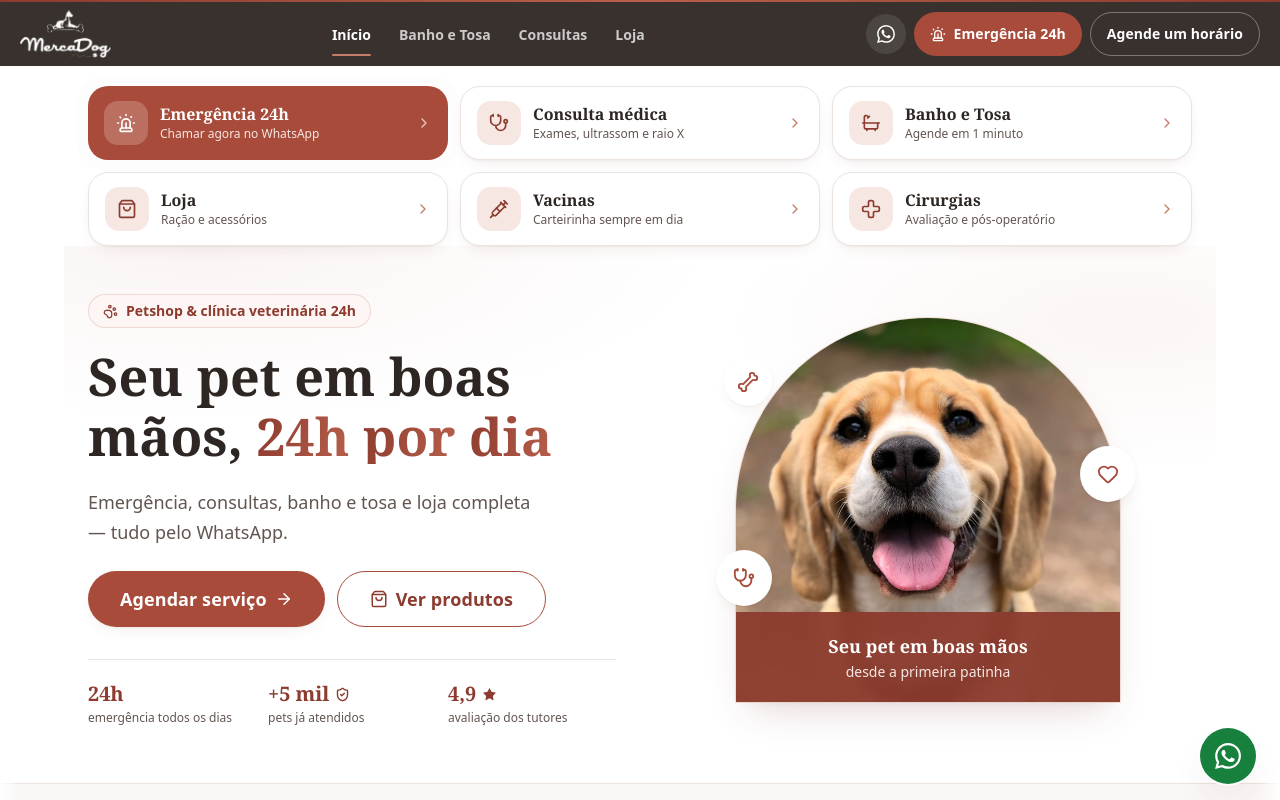
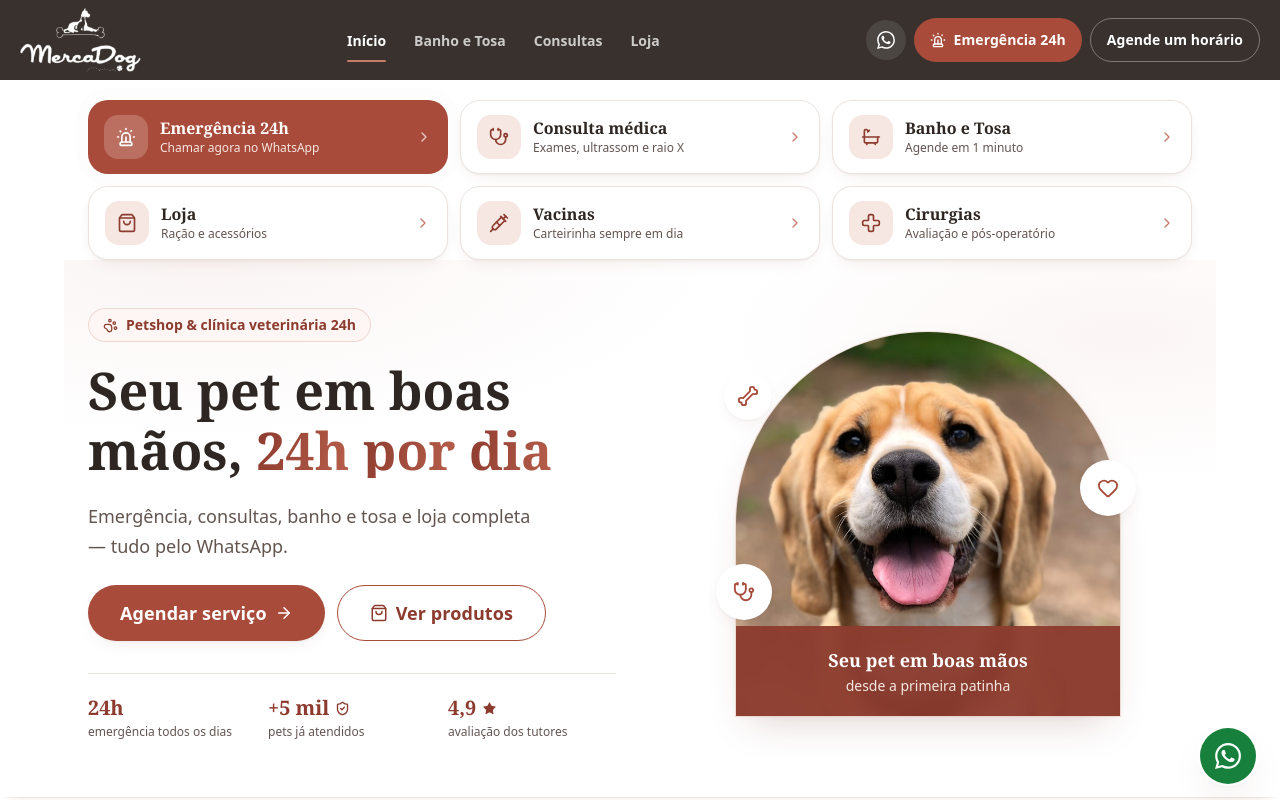
Before and after one commit to felipedelyra-arch/mercadog1, a React (Vite) app: page / in a window 1280 px wide. Shown: the top 800 px of the page. Built offline with nearby package versions, Linux system fonts and the light colour scheme.

Commit message:
style: header sem fio terracota e com logo maior
A navbar passa a ser um bloco único em bg-ink; barra de 64px para 80px,
logo de h-10/h-12 para h-14/h-16, com os offsets fixos ajustados.

```diff
--- a/src/components/layout/Header.jsx
+++ b/src/components/layout/Header.jsx
@@ -70,21 +70,15 @@ export default function Header() {
           scrolled ? 'shadow-warm-lg' : 'shadow-none'
         }`}
       >
-        {/* Fio terracota no topo: assinatura da marca sem ocupar espaço */}
-        <span
-          aria-hidden="true"
-          className="block h-0.5 w-full bg-gradient-to-r from-terracotta-600 via-terracotta-400 to-terracotta-600"
-        />
-
         {/* Largura total: logo encostada à esquerda da tela */}
-        <div className="flex h-16 items-center justify-between gap-3 px-3 sm:px-5">
+        <div className="flex h-20 items-center justify-between gap-3 px-3 sm:px-5">
           {/* Logo branca direto sobre o fundo escuro, sem chip */}
           <Link
             to="/"
             aria-label="Mercadog — página inicial"
             className="shrink-0 rounded-lg transition-opacity hover:opacity-85"
           >
-            <Logo className="h-10 sm:h-12" variant="light" />
+            <Logo className="h-14 sm:h-16" variant="light" />
           </Link>
 
           {/* Links — desktop */}
--- a/src/components/layout/PageWrapper.jsx
+++ b/src/components/layout/PageWrapper.jsx
@@ -4,7 +4,7 @@ import { pageVariants } from '../../animations/variants'
 /**
  * Envolve o conteúdo de cada página para a transição de entrada/saída
  * orquestrada pelo AnimatePresence no App.
- * O padding-top compensa a navbar fixa (fio de 2px + barra de 64px).
+ * O padding-top compensa a navbar fixa (barra de 80px).
  */
 export default function PageWrapper({ children, className = '' }) {
   return (
@@ -13,7 +13,7 @@ export default function PageWrapper({ children, className = '' }) {
       initial="initial"
       animate="enter"
       exit="exit"
-      className={`min-h-screen pt-[4.125rem] ${className}`}
+      className={`min-h-screen pt-20 ${className}`}
     >
       {children}
     </motion.main>
--- a/src/pages/Loja.jsx
+++ b/src/pages/Loja.jsx
@@ -51,7 +51,7 @@ export default function Loja() {
         {/* Busca + filtro por categoria.
             Grudam abaixo da navbar ao rolar: no celular dá para trocar o filtro
             sem voltar ao topo da lista. */}
-        <div className="sticky top-[4.125rem] z-30 -mx-4 flex flex-col gap-3 border-b border-sand bg-white/92 px-4 py-3 backdrop-blur-md sm:-mx-6 sm:px-6 sm:py-4">
+        <div className="sticky top-20 z-30 -mx-4 flex flex-col gap-3 border-b border-sand bg-white/92 px-4 py-3 backdrop-blur-md sm:-mx-6 sm:px-6 sm:py-4">
           <label className="relative block max-w-md">
             <span className="sr-only">Buscar produto</span>
             <Search
```
